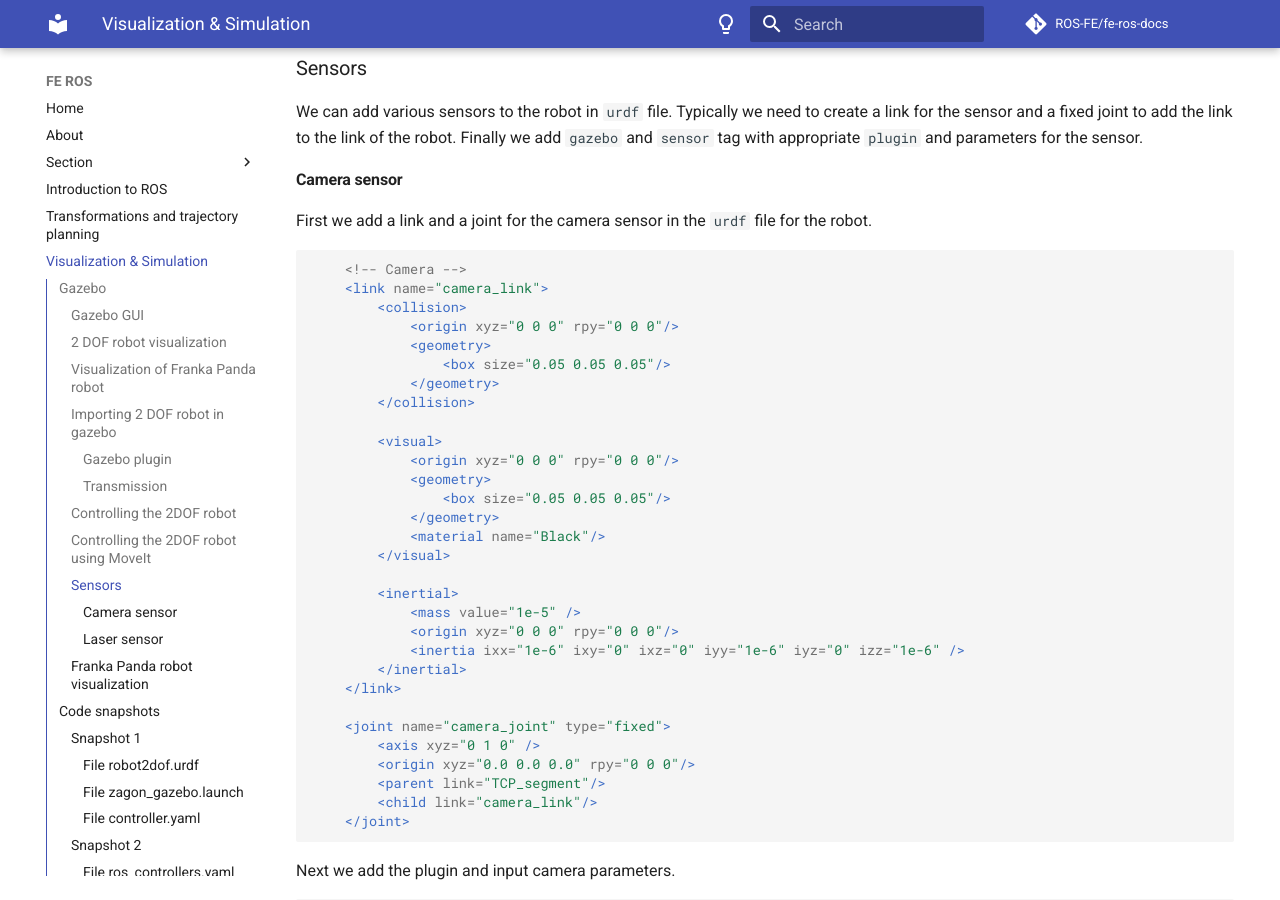
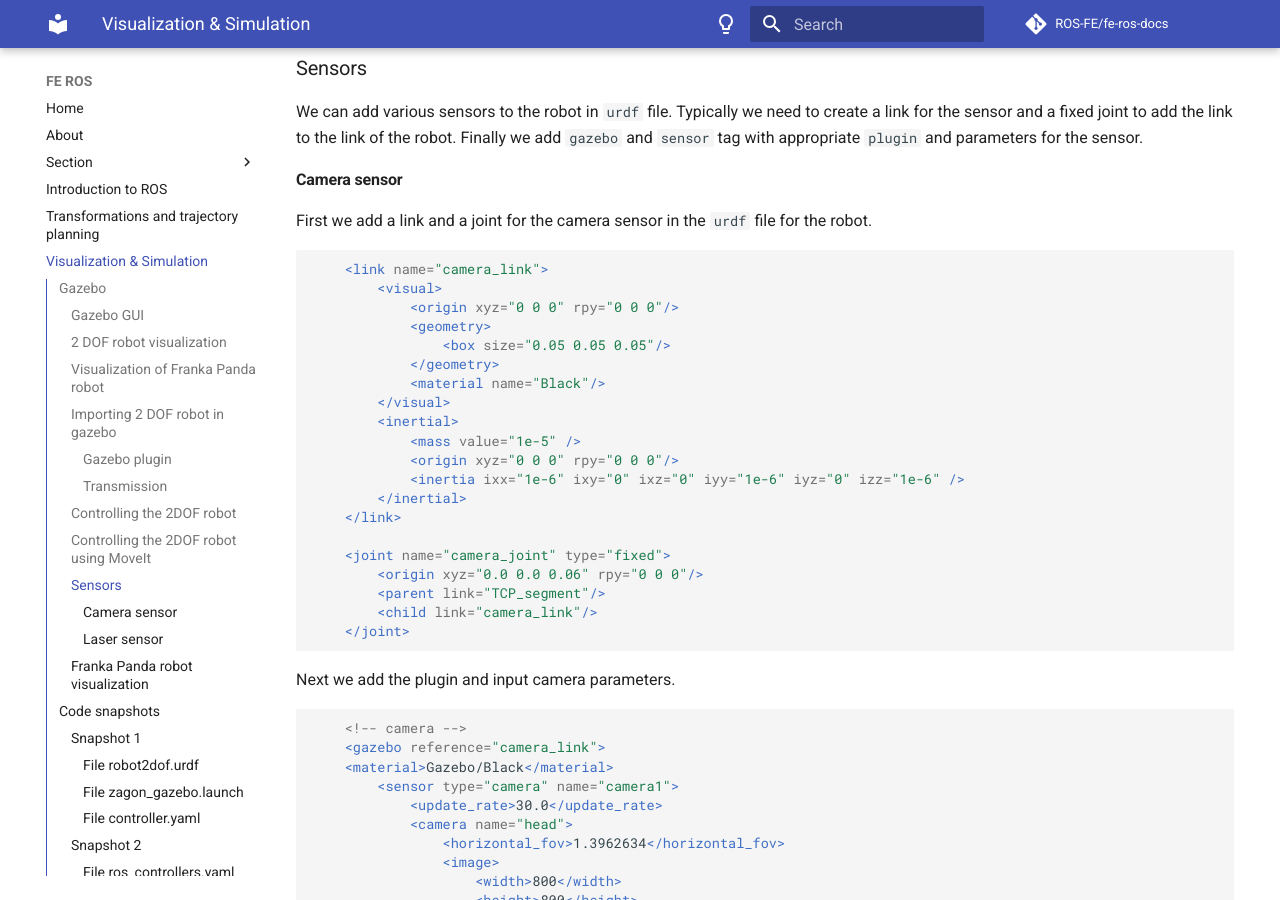
Before and after one commit to ROS-FE/fe-ros-docs, an MkDocs documentation site: the page built from docs/simulation/index.md, in a window 1280 px wide and 900 px high, scrolled down 20750 px. Built offline with MkDocs 1.6.1 and Material for MkDocs 9.7.7, drawn with Linux system fonts in a browser that asks for light colours; comment, search, counter and statistics services are not loaded.

Commit message:
modified:   docs/simulation/index.md

````diff
--- a/docs/simulation/index.md
+++ b/docs/simulation/index.md
@@ -766,15 +766,7 @@ We can add various sensors to the robot in `urdf` file. Typically we need to cre
 First we add a link and a joint for the camera sensor in the `urdf` file for the robot.
 
 ```xml
-    <!-- Camera -->
     <link name="camera_link">
-        <collision>
-            <origin xyz="0 0 0" rpy="0 0 0"/>
-            <geometry>
-                <box size="0.05 0.05 0.05"/>
-            </geometry>
-        </collision>
-
         <visual>
             <origin xyz="0 0 0" rpy="0 0 0"/>
             <geometry>
@@ -782,7 +774,6 @@ First we add a link and a joint for the camera sensor in the `urdf` file for the
             </geometry>
             <material name="Black"/>
         </visual>
-
         <inertial>
             <mass value="1e-5" />
             <origin xyz="0 0 0" rpy="0 0 0"/>
@@ -791,12 +782,10 @@ First we add a link and a joint for the camera sensor in the `urdf` file for the
     </link>
 
     <joint name="camera_joint" type="fixed">
-        <axis xyz="0 1 0" />
-        <origin xyz="0.0 0.0 0.0" rpy="0 0 0"/>
+        <origin xyz="0.0 0.0 0.06" rpy="0 0 0"/>
         <parent link="TCP_segment"/>
         <child link="camera_link"/>
     </joint>
-
 ```
 
 Next we add the plugin and input camera parameters.
````
